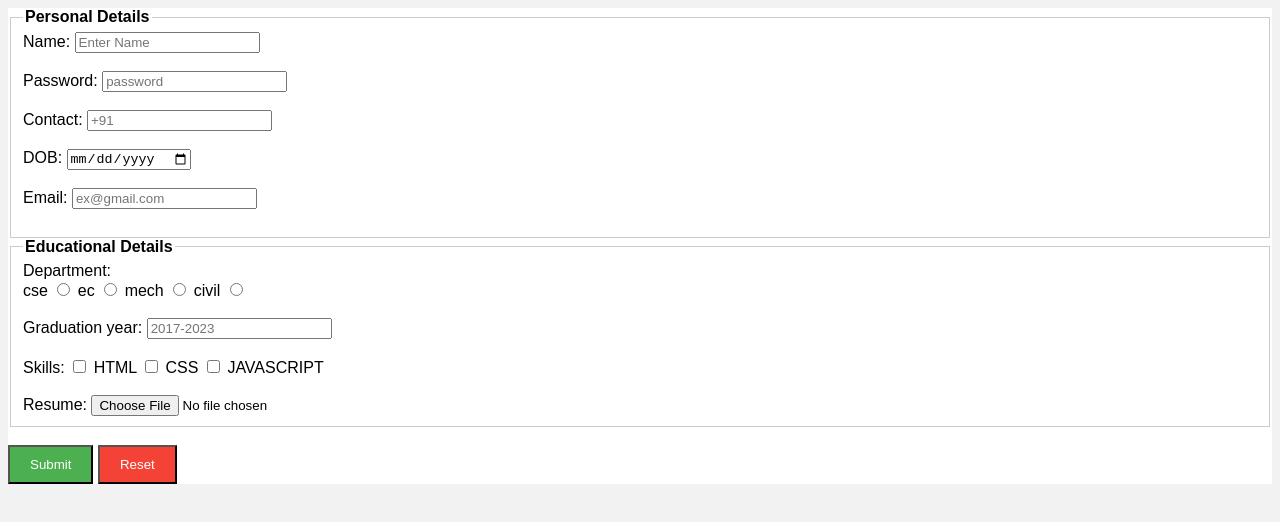
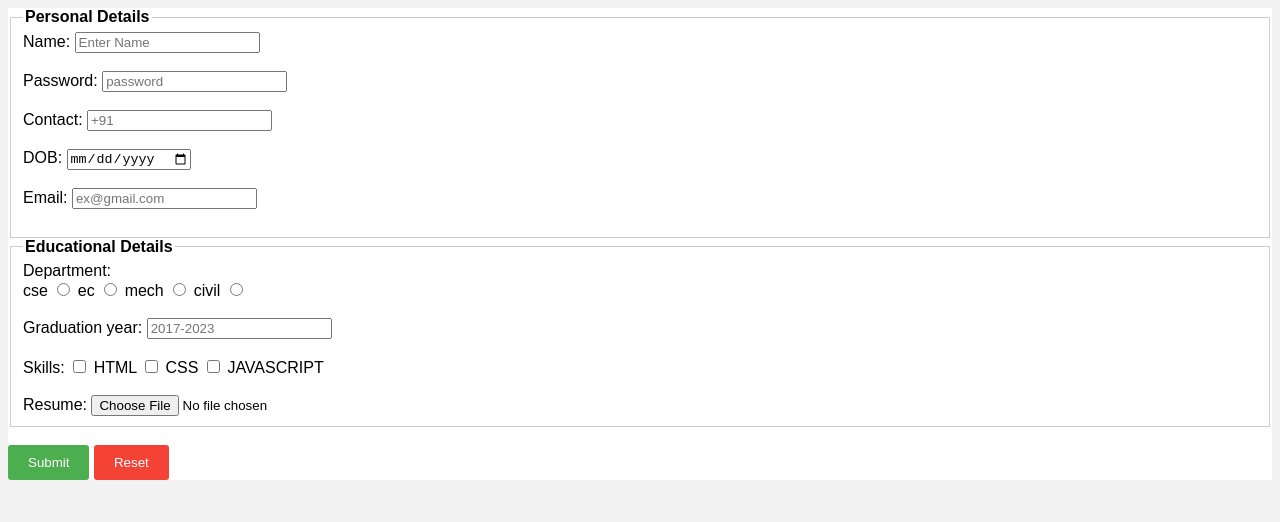
Before and after one commit to shamshuddin-khan/StudentDetails, a plain HTML site: page index.html in a window 1280 px wide. Drawn offline with Linux system fonts and the light colour scheme.

Commit message:
Update styleSD.css
adding button colors and padding

```diff
--- a/styleSD.css
+++ b/styleSD.css
@@ -16,13 +16,24 @@ fieldset {
 
 
 button {
-    background-color: #4caf50;
+    background-color: rgb(76, 174, 79);
     color: #ffffff;
     padding: 10px 20px;
+    border-radius: 3px;
+    border:none;
 
 }
 
+button:hover{
+    background-color: rgb(69, 160, 73);
+}
 
 button[type="reset"] {
+    border:none;
     background-color: #f44336;
+
 }
+
+button:hover[type ="reset"]{
+    background-color: #ff6659;
+}
```
